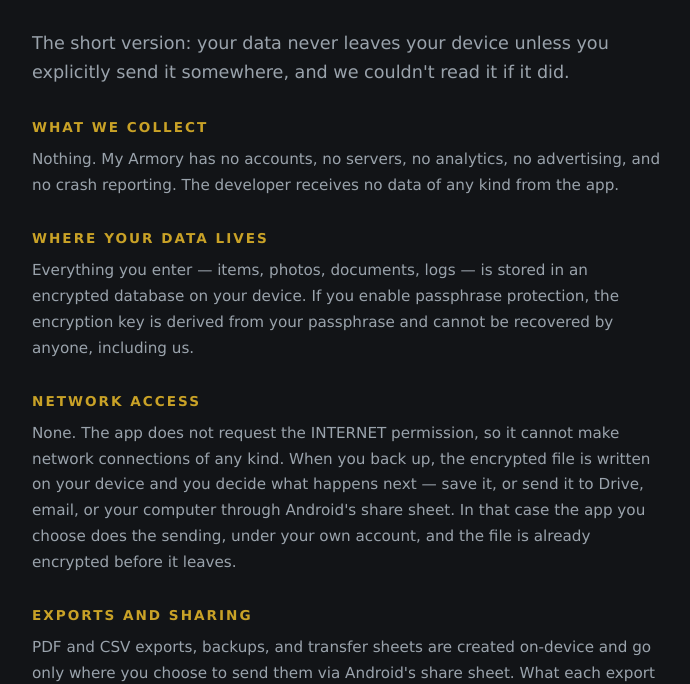
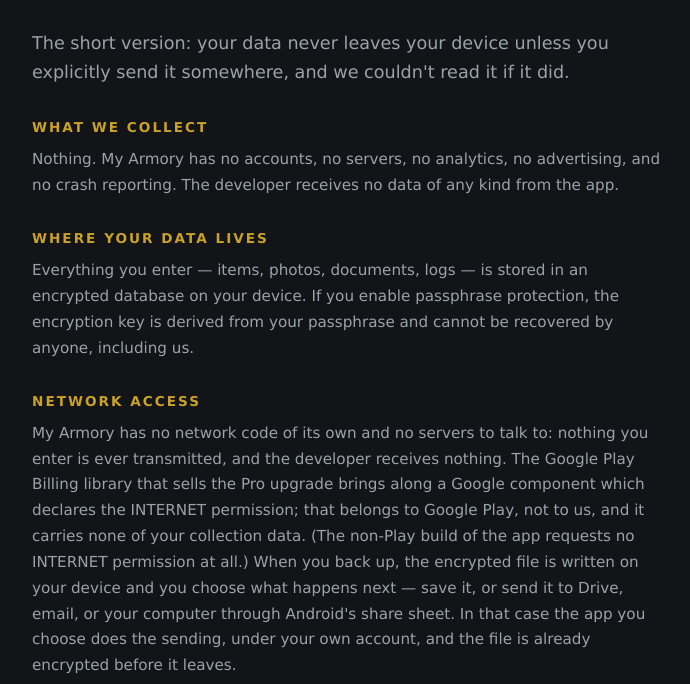
Before and after one commit to drago1216/myarmory-site, a plain HTML site: page privacy.html in a window 1280 px wide. Shown: the part 133-817 px from the top of the page, without its empty margins (292-982 px from the left). Drawn offline with Linux system fonts and the light colour scheme.

Commit message:
Privacy policy: correct the network-access claim
The previous wording said the app requests no INTERNET permission. That is true
of the non-Play build, but the Play build merges the permission in from Play
Billing's datatransport dependency. Reworded to the accurate claim: no network
code, no servers, nothing transmitted to the developer, with the Billing
component called out. Matches the copy in the app.

```diff
--- a/privacy.html
+++ b/privacy.html
@@ -64,12 +64,17 @@
   anyone, including us.</p>
 
   <h2>Network access</h2>
-  <p>None. The app does not request the INTERNET permission, so it cannot make
-  network connections of any kind. When you back up, the encrypted file is
-  written on your device and you decide what happens next — save it, or send it
-  to Drive, email, or your computer through Android's share sheet. In that case
-  the app you choose does the sending, under your own account, and the file is
-  already encrypted before it leaves.</p>
+  <p>My Armory has no network code of its own and no servers to talk to:
+  nothing you enter is ever transmitted, and the developer receives nothing.
+  The Google Play Billing library that sells the Pro upgrade brings along a
+  Google component which declares the INTERNET permission; that belongs to
+  Google Play, not to us, and it carries none of your collection data. (The
+  non-Play build of the app requests no INTERNET permission at all.) When you
+  back up, the encrypted file is written on your device and you choose what
+  happens next — save it, or send it to Drive, email, or your computer through
+  Android's share sheet. In that case the app you choose does the sending,
+  under your own account, and the file is already encrypted before it
+  leaves.</p>
 
   <h2>Exports and sharing</h2>
   <p>PDF and CSV exports, backups, and transfer sheets are created on-device
```
